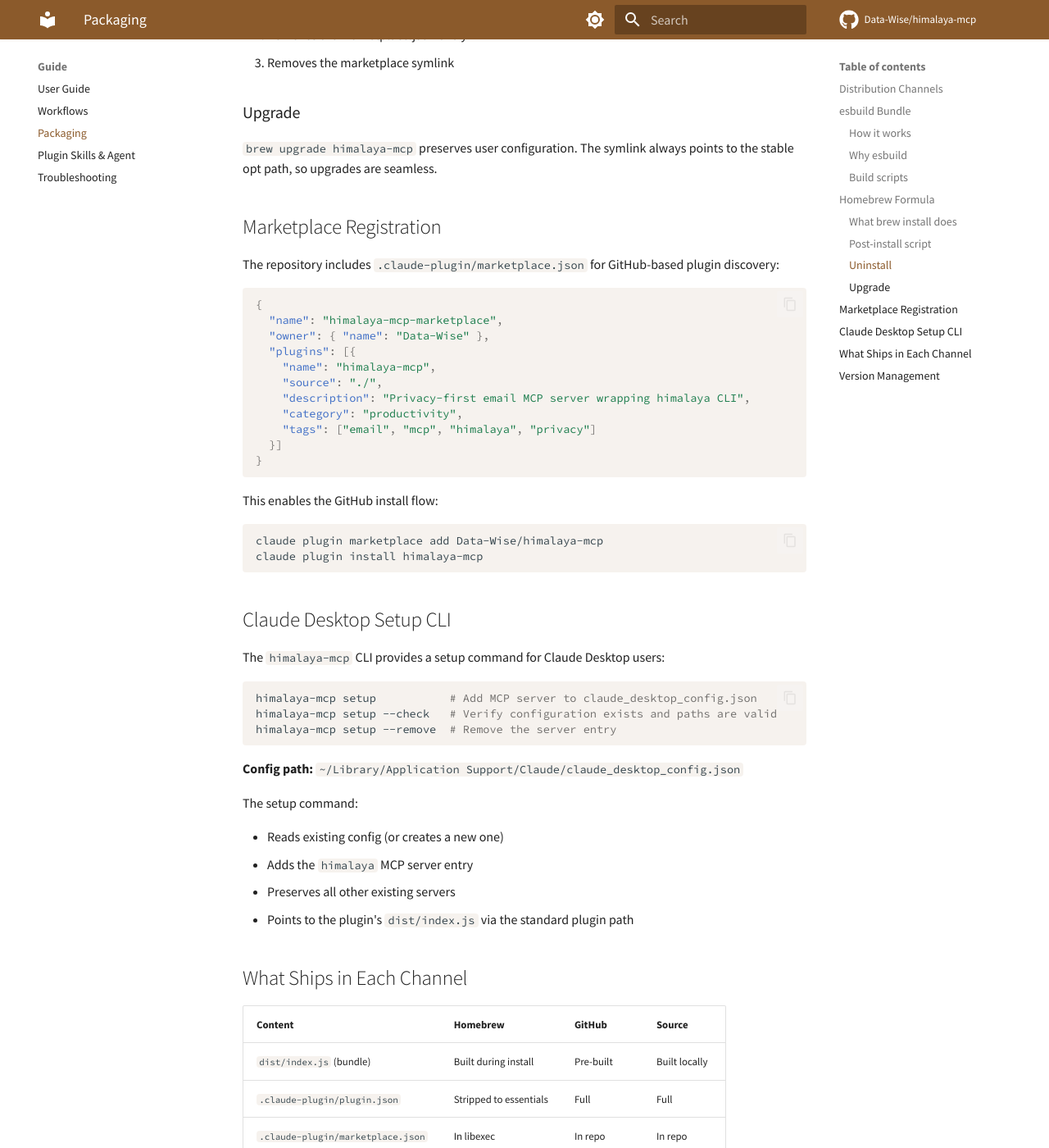
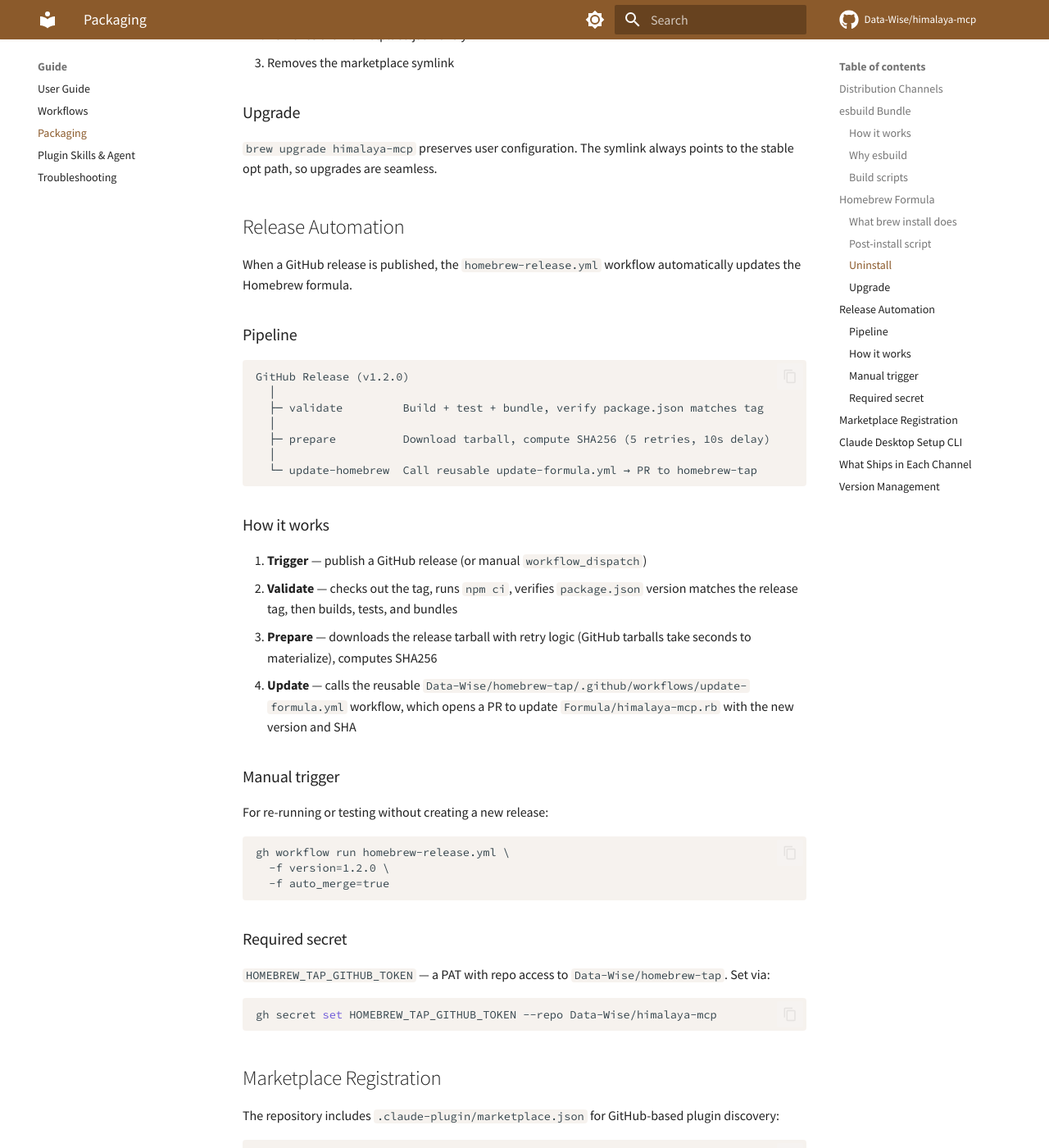
Before and after one commit to Data-Wise/himalaya-mcp, an MkDocs documentation site: the page built from docs/guide/packaging.md, in a window 1280 px wide and 1400 px high, scrolled down 2283 px. Shown: the whole window at 82% size. Built offline with MkDocs 1.6.1 and Material for MkDocs 9.7.7, drawn with Linux system fonts in a browser that asks for light colours; comment, search, counter and statistics services are not loaded; some of the changed text lies outside the part shown.

Commit message:
ci: add automated Homebrew release workflow (#18)
* ci: add homebrew release workflow

Triggers on GitHub release publish or manual workflow_dispatch.
Validates version consistency, builds/tests/bundles, then calls
the reusable update-formula workflow to update homebrew-tap.

Co-Authored-By: Claude Opus 4.6 <noreply@anthropic.com>

* test: add 15 dogfood tests for homebrew-release workflow

Validates workflow structure, job dependencies, formula name,
tarball URL, retry logic, empty SHA guard, and injection safety.

Co-Authored-By: Claude Opus 4.6 <noreply@anthropic.com>

* docs: add release automation to packaging, architecture, and changelog

- packaging.md: new Release Automation section with pipeline, manual trigger, secret setup
- architecture.md: CI/CD workflows section with release flow diagram
- changelog.md: v1.1.1 entry for homebrew-release workflow

Co-Authored-By: Claude Opus 4.6 <noreply@anthropic.com>

* docs: sync root CHANGELOG.md with docs/changelog.md

Co-Authored-By: Claude Opus 4.6 <noreply@anthropic.com>

* refactor: deduplicate version extraction in homebrew workflow

- validate job now outputs version for downstream jobs (single source)
- prepare job consumes version via needs.validate.outputs instead of
  re-deriving from github.ref/inputs
- Add rm -f /tmp/tarball on failure path for clean exits
- Add 2 dogfood tests for version flow pattern

Co-Authored-By: Claude Opus 4.6 <noreply@anthropic.com>

---------

Co-authored-by: Test User <test@example.com>
Co-authored-by: Claude Opus 4.6 <noreply@anthropic.com>

````diff
--- a/docs/guide/packaging.md
+++ b/docs/guide/packaging.md
@@ -77,6 +77,47 @@ The `himalaya-mcp-install` script (created by the formula):
 
 `brew upgrade himalaya-mcp` preserves user configuration. The symlink always points to the stable opt path, so upgrades are seamless.
 
+## Release Automation
+
+When a GitHub release is published, the `homebrew-release.yml` workflow automatically updates the Homebrew formula.
+
+### Pipeline
+
+```
+GitHub Release (v1.2.0)
+  │
+  ├─ validate         Build + test + bundle, verify package.json matches tag
+  │
+  ├─ prepare          Download tarball, compute SHA256 (5 retries, 10s delay)
+  │
+  └─ update-homebrew  Call reusable update-formula.yml → PR to homebrew-tap
+```
+
+### How it works
+
+1. **Trigger** — publish a GitHub release (or manual `workflow_dispatch`)
+2. **Validate** — checks out the tag, runs `npm ci`, verifies `package.json` version matches the release tag, then builds, tests, and bundles
+3. **Prepare** — downloads the release tarball with retry logic (GitHub tarballs take seconds to materialize), computes SHA256
+4. **Update** — calls the reusable `Data-Wise/homebrew-tap/.github/workflows/update-formula.yml` workflow, which opens a PR to update `Formula/himalaya-mcp.rb` with the new version and SHA
+
+### Manual trigger
+
+For re-running or testing without creating a new release:
+
+```
+gh workflow run homebrew-release.yml \
+  -f version=1.2.0 \
+  -f auto_merge=true
+```
+
+### Required secret
+
+`HOMEBREW_TAP_GITHUB_TOKEN` — a PAT with repo access to `Data-Wise/homebrew-tap`. Set via:
+
+```bash
+gh secret set HOMEBREW_TAP_GITHUB_TOKEN --repo Data-Wise/himalaya-mcp
+```
+
 ## Marketplace Registration
 
 The repository includes `.claude-plugin/marketplace.json` for GitHub-based plugin discovery:
@@ -145,4 +186,4 @@ Versions are synchronized across three files:
 | `.claude-plugin/plugin.json` | `version` | Claude Code plugin version |
 | `src/index.ts` | `VERSION` | MCP server reported version |
 
-All three must match. The Homebrew formula URL references the GitHub release tag (e.g., `v1.1.0`).
+All three must match. The Homebrew formula URL references the GitHub release tag (e.g., `v1.1.0`). The `homebrew-release.yml` validate job enforces this — a mismatch between the release tag and `package.json` version will fail the workflow.
````
Also changed, not shown: CHANGELOG.md (+7 -0 lines), docs/reference/architecture.md (+23 -0 lines), 2 other files.
